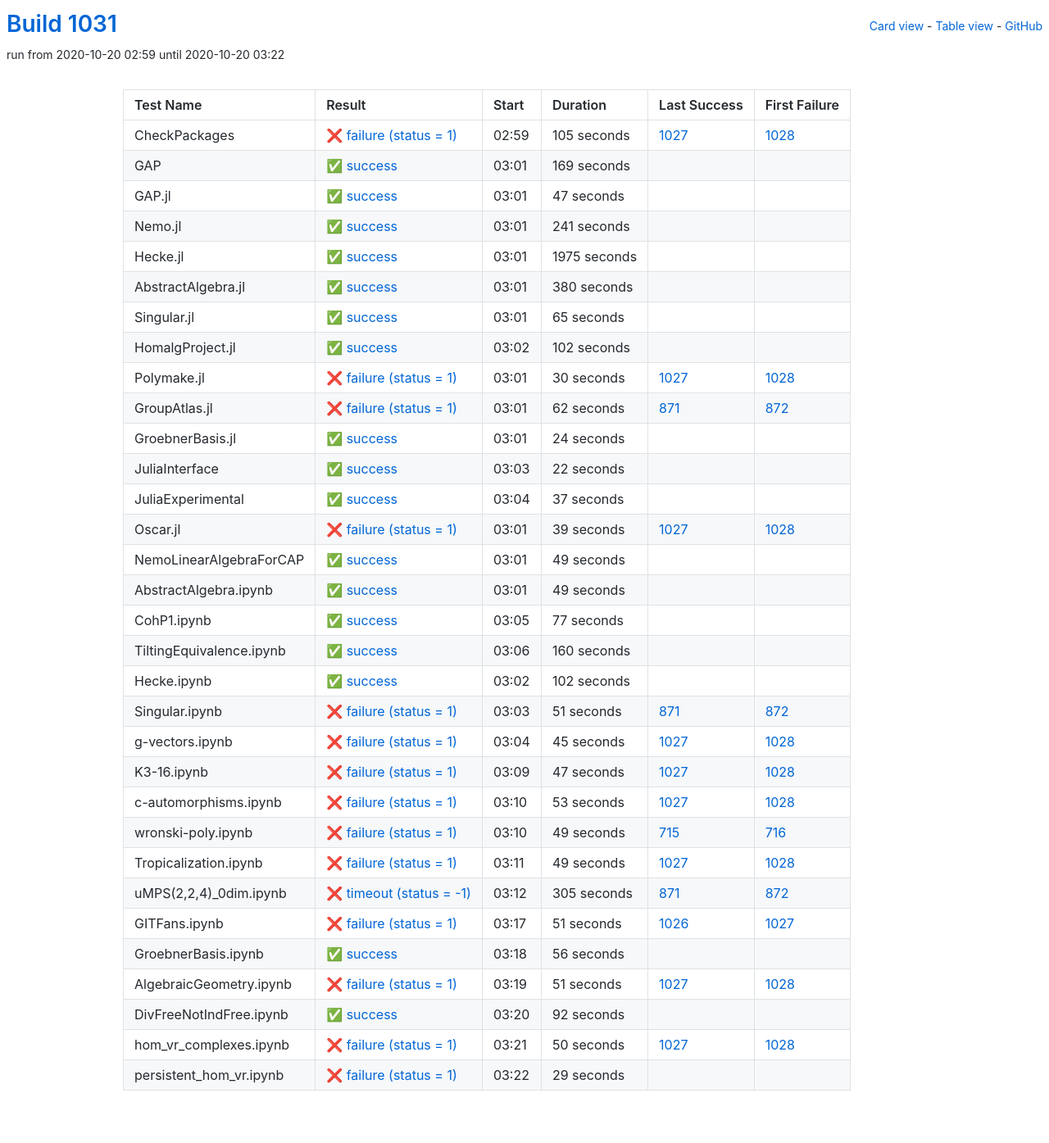
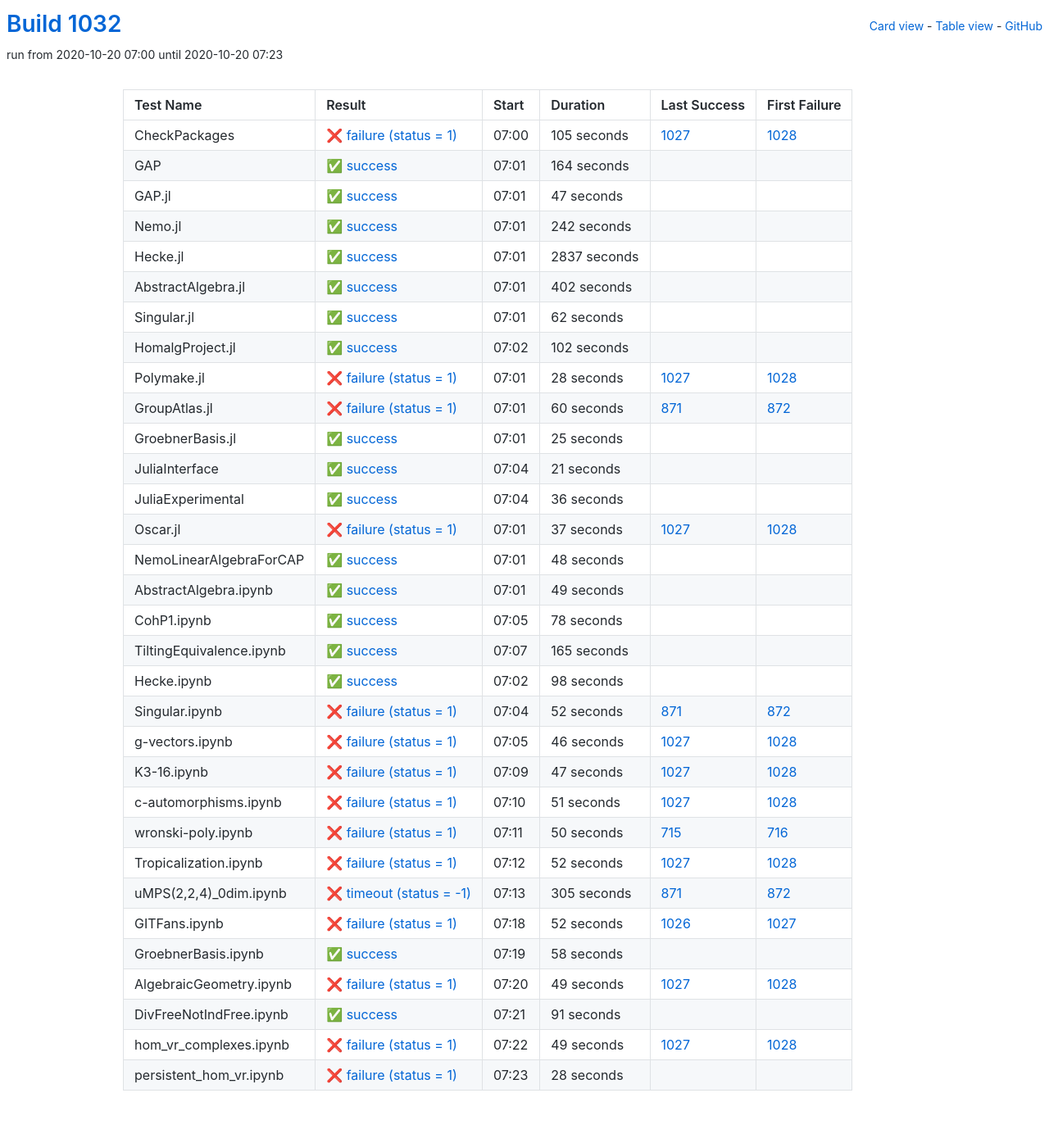
Before and after one commit to oscar-system/oscar-ci-status-stable, a Jekyll site: the page built from table.html, in a window 1280 px wide. Shown: the whole page at 82% size. Built offline with Jekyll 4.4.1, drawn with Linux system fonts in a browser that asks for light colours.

Commit message:
Build #1032

```diff
--- a/_data/ci.yml
+++ b/_data/ci.yml
@@ -1,6 +1,6 @@
 ---
-build: 1031
-build_url: https://oscarci.mathematik.uni-kl.de/job/oscar-stable/1031/
+build: 1032
+build_url: https://oscarci.mathematik.uni-kl.de/job/oscar-stable/1032/
 job: oscar-stable
 organization: oscar-system
 repo: oscar-ci-status-stable
@@ -8,8 +8,8 @@ repourl: https://github.com/oscar-system/oscar-ci-status-stable
 tests:
 - name: CheckPackages
   id: checkpackages
-  log: https://oscarci.mathematik.uni-kl.de/job/oscar-stable/1031/artifact/logs/build-1031/CheckPackages.log
-  start: 2020-10-20 02:59
+  log: https://oscarci.mathematik.uni-kl.de/job/oscar-stable/1032/artifact/logs/build-1032/CheckPackages.log
+  start: 2020-10-20 07:00
   success: false
   exitcode: 1
   status: failure
@@ -20,20 +20,20 @@ tests:
   first_failure_url: https://oscarci.mathematik.uni-kl.de/job/oscar-stable/1028/
 - name: GAP
   id: gap
-  log: https://oscarci.mathematik.uni-kl.de/job/oscar-stable/1031/artifact/logs/build-1031/GAP.log
-  start: 2020-10-20 03:01
+  log: https://oscarci.mathematik.uni-kl.de/job/oscar-stable/1032/artifact/logs/build-1032/GAP.log
+  start: 2020-10-20 07:01
   success: true
   exitcode: 0
   status: success
-  duration: 169
+  duration: 164
   last_success: false
   last_success_url:
   first_failure: false
   first_failure_url:
 - name: GAP.jl
   id: gap-jl
-  log: https://oscarci.mathematik.uni-kl.de/job/oscar-stable/1031/artifact/logs/build-1031/GAP.jl.log
-  start: 2020-10-20 03:01
+  log: https://oscarci.mathematik.uni-kl.de/job/oscar-stable/1032/artifact/logs/build-1032/GAP.jl.log
+  start: 2020-10-20 07:01
   success: true
   exitcode: 0
   status: success
@@ -44,56 +44,56 @@ tests:
   first_failure_url:
 - name: Nemo.jl
   id: nemo-jl
-  log: https://oscarci.mathematik.uni-kl.de/job/oscar-stable/1031/artifact/logs/build-1031/Nemo.jl.log
-  start: 2020-10-20 03:01
+  log: https://oscarci.mathematik.uni-kl.de/job/oscar-stable/1032/artifact/logs/build-1032/Nemo.jl.log
+  start: 2020-10-20 07:01
   success: true
   exitcode: 0
   status: success
-  duration: 241
+  duration: 242
   last_success: false
   last_success_url:
   first_failure: false
   first_failure_url:
 - name: Hecke.jl
   id: hecke-jl
-  log: https://oscarci.mathematik.uni-kl.de/job/oscar-stable/1031/artifact/logs/build-1031/Hecke.jl.log
-  start: 2020-10-20 03:01
+  log: https://oscarci.mathematik.uni-kl.de/job/oscar-stable/1032/artifact/logs/build-1032/Hecke.jl.log
+  start: 2020-10-20 07:01
   success: true
   exitcode: 0
   status: success
-  duration: 1975
+  duration: 2837
   last_success: false
   last_success_url:
   first_failure: false
   first_failure_url:
 - name: AbstractAlgebra.jl
   id: abstractalgebra-jl
-  log: https://oscarci.mathematik.uni-kl.de/job/oscar-stable/1031/artifact/logs/build-1031/AbstractAlgebra.jl.log
-  start: 2020-10-20 03:01
+  log: https://oscarci.mathematik.uni-kl.de/job/oscar-stable/1032/artifact/logs/build-1032/AbstractAlgebra.jl.log
+  start: 2020-10-20 07:01
   success: true
   exitcode: 0
   status: success
-  duration: 380
+  duration: 402
   last_success: false
   last_success_url:
   first_failure: false
   first_failure_url:
 - name: Singular.jl
   id: singular-jl
-  log: https://oscarci.mathematik.uni-kl.de/job/oscar-stable/1031/artifact/logs/build-1031/Singular.jl.log
-  start: 2020-10-20 03:01
+  log: https://oscarci.mathematik.uni-kl.de/job/oscar-stable/1032/artifact/logs/build-1032/Singular.jl.log
+  start: 2020-10-20 07:01
   success: true
   exitcode: 0
   status: success
-  duration: 65
+  duration: 62
   last_success: false
   last_success_url:
   first_failure: false
   first_failure_url:
 - name: HomalgProject.jl
   id: homalgproject-jl
-  log: https://oscarci.mathematik.uni-kl.de/job/oscar-stable/1031/artifact/logs/build-1031/HomalgProject.jl.log
-  start: 2020-10-20 03:02
+  log: https://oscarci.mathematik.uni-kl.de/job/oscar-stable/1032/artifact/logs/build-1032/HomalgProject.jl.log
+  start: 2020-10-20 07:02
   success: true
   exitcode: 0
   status: success
@@ -104,92 +104,92 @@ tests:
   first_failure_url:
 - name: Polymake.jl
   id: polymake-jl
-  log: https://oscarci.mathematik.uni-kl.de/job/oscar-stable/1031/artifact/logs/build-1031/Polymake.jl.log
-  start: 2020-10-20 03:01
+  log: https://oscarci.mathematik.uni-kl.de/job/oscar-stable/1032/artifact/logs/build-1032/Polymake.jl.log
+  start: 2020-10-20 07:01
   success: false
   exitcode: 1
   status: failure
-  duration: 30
+  duration: 28
   last_success: 1027
   last_success_url: https://oscarci.mathematik.uni-kl.de/job/oscar-stable/1027/
   first_failure: 1028
   first_failure_url: https://oscarci.mathematik.uni-kl.de/job/oscar-stable/1028/
 - name: GroupAtlas.jl
   id: groupatlas-jl
-  log: https://oscarci.mathematik.uni-kl.de/job/oscar-stable/1031/artifact/logs/build-1031/GroupAtlas.jl.log
-  start: 2020-10-20 03:01
+  log: https://oscarci.mathematik.uni-kl.de/job/oscar-stable/1032/artifact/logs/build-1032/GroupAtlas.jl.log
+  start: 2020-10-20 07:01
   success: false
   exitcode: 1
   status: failure
-  duration: 62
+  duration: 60
   last_success: 871
   last_success_url: https://oscarci.mathematik.uni-kl.de/job/oscar-stable/871/
   first_failure: 872
   first_failure_url: https://oscarci.mathematik.uni-kl.de/job/oscar-stable/872/
 - name: GroebnerBasis.jl
   id: groebnerbasis-jl
-  log: https://oscarci.mathematik.uni-kl.de/job/oscar-stable/1031/artifact/logs/build-1031/GroebnerBasis.jl.log
-  start: 2020-10-20 03:01
+  log: https://oscarci.mathematik.uni-kl.de/job/oscar-stable/1032/artifact/logs/build-1032/GroebnerBasis.jl.log
+  start: 2020-10-20 07:01
   success: true
   exitcode: 0
   status: success
-  duration: 24
+  duration: 25
   last_success: false
   last_success_url:
   first_failure: false
   first_failure_url:
 - name: JuliaInterface
   id: juliainterface
-  log: https://oscarci.mathematik.uni-kl.de/job/oscar-stable/1031/artifact/logs/build-1031/JuliaInterface.log
-  start: 2020-10-20 03:03
+  log: https://oscarci.mathematik.uni-kl.de/job/oscar-stable/1032/artifact/logs/build-1032/JuliaInterface.log
+  start: 2020-10-20 07:04
   success: true
   exitcode: 0
   status: success
-  duration: 22
+  duration: 21
   last_success: false
   last_success_url:
   first_failure: false
   first_failure_url:
 - name: JuliaExperimental
   id: juliaexperimental
-  log: https://oscarci.mathematik.uni-kl.de/job/oscar-stable/1031/artifact/logs/build-1031/JuliaExperimental.log
-  start: 2020-10-20 03:04
+  log: https://oscarci.mathematik.uni-kl.de/job/oscar-stable/1032/artifact/logs/build-1032/JuliaExperimental.log
+  start: 2020-10-20 07:04
   success: true
   exitcode: 0
   status: success
-  duration: 37
+  duration: 36
   last_success: false
   last_success_url:
   first_failure: false
   first_failure_url:
 - name: Oscar.jl
   id: oscar-jl
-  log: https://oscarci.mathematik.uni-kl.de/job/oscar-stable/1031/artifact/logs/build-1031/Oscar.jl.log
-  start: 2020-10-20 03:01
+  log: https://oscarci.mathematik.uni-kl.de/job/oscar-stable/1032/artifact/logs/build-1032/Oscar.jl.log
+  start: 2020-10-20 07:01
   success: false
   exitcode: 1
   status: failure
-  duration: 39
+  duration: 37
   last_success: 1027
   last_success_url: https://oscarci.mathematik.uni-kl.de/job/oscar-stable/1027/
   first_failure: 1028
   first_failure_url: https://oscarci.mathematik.uni-kl.de/job/oscar-stable/1028/
 - name: NemoLinearAlgebraForCAP
   id: nemolinearalgebraforcap
-  log: https://oscarci.mathematik.uni-kl.de/job/oscar-stable/1031/artifact/logs/build-1031/NemoLinearAlgebraForCAP.log
-  start: 2020-10-20 03:01
+  log: https://oscarci.mathematik.uni-kl.de/job/oscar-stable/1032/artifact/logs/build-1032/NemoLinearAlgebraForCAP.log
+  start: 2020-10-20 07:01
   success: true
   exitcode: 0
   status: success
-  duration: 49
+  duration: 48
   last_success: false
   last_success_url:
   first_failure: false
   first_failure_url:
 - name: AbstractAlgebra.ipynb
   id: abstractalgebra-ipynb
-  log: https://oscarci.mathematik.uni-kl.de/job/oscar-stable/1031/artifact/logs/build-1031/AbstractAlgebra.ipynb.log
-  start: 2020-10-20 03:01
+  log: https://oscarci.mathematik.uni-kl.de/job/oscar-stable/1032/artifact/logs/build-1032/AbstractAlgebra.ipynb.log
+  start: 2020-10-20 07:01
   success: true
   exitcode: 0
   status: success
@@ -200,68 +200,68 @@ tests:
   first_failure_url:
 - name: CohP1.ipynb
   id: cohp1-ipynb
-  log: https://oscarci.mathematik.uni-kl.de/job/oscar-stable/1031/artifact/logs/build-1031/CohP1.ipynb.log
-  start: 2020-10-20 03:05
+  log: https://oscarci.mathematik.uni-kl.de/job/oscar-stable/1032/artifact/logs/build-1032/CohP1.ipynb.log
+  start: 2020-10-20 07:05
   success: true
   exitcode: 0
   status: success
-  duration: 77
+  duration: 78
   last_success: false
   last_success_url:
   first_failure: false
   first_failure_url:
 - name: TiltingEquivalence.ipynb
   id: tiltingequivalence-ipynb
-  log: https://oscarci.mathematik.uni-kl.de/job/oscar-stable/1031/artifact/logs/build-1031/TiltingEquivalence.ipynb.log
-  start: 2020-10-20 03:06
+  log: https://oscarci.mathematik.uni-kl.de/job/oscar-stable/1032/artifact/logs/build-1032/TiltingEquivalence.ipynb.log
+  start: 2020-10-20 07:07
   success: true
   exitcode: 0
   status: success
-  duration: 160
+  duration: 165
   last_success: false
   last_success_url:
   first_failure: false
   first_failure_url:
 - name: Hecke.ipynb
   id: hecke-ipynb
-  log: https://oscarci.mathematik.uni-kl.de/job/oscar-stable/1031/artifact/logs/build-1031/Hecke.ipynb.log
-  start: 2020-10-20 03:02
+  log: https://oscarci.mathematik.uni-kl.de/job/oscar-stable/1032/artifact/logs/build-1032/Hecke.ipynb.log
+  start: 2020-10-20 07:02
   success: true
   exitcode: 0
   status: success
-  duration: 102
+  duration: 98
   last_success: false
   last_success_url:
   first_failure: false
   first_failure_url:
 - name: Singular.ipynb
   id: singular-ipynb
-  log: https://oscarci.mathematik.uni-kl.de/job/oscar-stable/1031/artifact/logs/build-1031/Singular.ipynb.log
-  start: 2020-10-20 03:03
+  log: https://oscarci.mathematik.uni-kl.de/job/oscar-stable/1032/artifact/logs/build-1032/Singular.ipynb.log
+  start: 2020-10-20 07:04
   success: false
   exitcode: 1
   status: failure
-  duration: 51
+  duration: 52
   last_success: 871
   last_success_url: https://oscarci.mathematik.uni-kl.de/job/oscar-stable/871/
   first_failure: 872
   first_failure_url: https://oscarci.mathematik.uni-kl.de/job/oscar-stable/872/
 - name: g-vectors.ipynb
   id: g-vectors-ipynb
-  log: https://oscarci.mathematik.uni-kl.de/job/oscar-stable/1031/artifact/logs/build-1031/g-vectors.ipynb.log
-  start: 2020-10-20 03:04
+  log: https://oscarci.mathematik.uni-kl.de/job/oscar-stable/1032/artifact/logs/build-1032/g-vectors.ipynb.log
+  start: 2020-10-20 07:05
   success: false
   exitcode: 1
   status: failure
-  duration: 45
+  duration: 46
   last_success: 1027
   last_success_url: https://oscarci.mathematik.uni-kl.de/job/oscar-stable/1027/
   first_failure: 1028
   first_failure_url: https://oscarci.mathematik.uni-kl.de/job/oscar-stable/1028/
 - name: K3-16.ipynb
   id: k3-16-ipynb
-  log: https://oscarci.mathematik.uni-kl.de/job/oscar-stable/1031/artifact/logs/build-1031/K3-16.ipynb.log
-  start: 2020-10-20 03:09
+  log: https://oscarci.mathematik.uni-kl.de/job/oscar-stable/1032/artifact/logs/build-1032/K3-16.ipynb.log
+  start: 2020-10-20 07:09
   success: false
   exitcode: 1
   status: failure
@@ -272,44 +272,44 @@ tests:
   first_failure_url: https://oscarci.mathematik.uni-kl.de/job/oscar-stable/1028/
 - name: c-automorphisms.ipynb
   id: c-automorphisms-ipynb
-  log: https://oscarci.mathematik.uni-kl.de/job/oscar-stable/1031/artifact/logs/build-1031/c-automorphisms.ipynb.log
-  start: 2020-10-20 03:10
+  log: https://oscarci.mathematik.uni-kl.de/job/oscar-stable/1032/artifact/logs/build-1032/c-automorphisms.ipynb.log
+  start: 2020-10-20 07:10
   success: false
   exitcode: 1
   status: failure
-  duration: 53
+  duration: 51
   last_success: 1027
   last_success_url: https://oscarci.mathematik.uni-kl.de/job/oscar-stable/1027/
   first_failure: 1028
   first_failure_url: https://oscarci.mathematik.uni-kl.de/job/oscar-stable/1028/
 - name: wronski-poly.ipynb
   id: wronski-poly-ipynb
-  log: https://oscarci.mathematik.uni-kl.de/job/oscar-stable/1031/artifact/logs/build-1031/wronski-poly.ipynb.log
-  start: 2020-10-20 03:10
+  log: https://oscarci.mathematik.uni-kl.de/job/oscar-stable/1032/artifact/logs/build-1032/wronski-poly.ipynb.log
+  start: 2020-10-20 07:11
   success: false
   exitcode: 1
   status: failure
-  duration: 49
+  duration: 50
   last_success: 715
   last_success_url: https://oscarci.mathematik.uni-kl.de/job/oscar-stable/715/
   first_failure: 716
   first_failure_url: https://oscarci.mathematik.uni-kl.de/job/oscar-stable/716/
 - name: Tropicalization.ipynb
   id: tropicalization-ipynb
-  log: https://oscarci.mathematik.uni-kl.de/job/oscar-stable/1031/artifact/logs/build-1031/Tropicalization.ipynb.log
-  start: 2020-10-20 03:11
+  log: https://oscarci.mathematik.uni-kl.de/job/oscar-stable/1032/artifact/logs/build-1032/Tropicalization.ipynb.log
+  start: 2020-10-20 07:12
   success: false
   exitcode: 1
   status: failure
-  duration: 49
+  duration: 52
   last_success: 1027
   last_success_url: https://oscarci.mathematik.uni-kl.de/job/oscar-stable/1027/
   first_failure: 1028
   first_failure_url: https://oscarci.mathematik.uni-kl.de/job/oscar-stable/1028/
 - name: uMPS(2,2,4)_0dim.ipynb
   id: umps-2-2-4-0dim-ipynb
-  log: https://oscarci.mathematik.uni-kl.de/job/oscar-stable/1031/artifact/logs/build-1031/uMPS-2-2-4-_0dim.ipynb.log
-  start: 2020-10-20 03:12
+  log: https://oscarci.mathematik.uni-kl.de/job/oscar-stable/1032/artifact/logs/build-1032/uMPS-2-2-4-_0dim.ipynb.log
+  start: 2020-10-20 07:13
   success: false
   exitcode: -1
   status: timeout
@@ -320,72 +320,72 @@ tests:
   first_failure_url: https://oscarci.mathematik.uni-kl.de/job/oscar-stable/872/
 - name: GITFans.ipynb
   id: gitfans-ipynb
-  log: https://oscarci.mathematik.uni-kl.de/job/oscar-stable/1031/artifact/logs/build-1031/GITFans.ipynb.log
-  start: 2020-10-20 03:17
+  log: https://oscarci.mathematik.uni-kl.de/job/oscar-stable/1032/artifact/logs/build-1032/GITFans.ipynb.log
+  start: 2020-10-20 07:18
   success: false
   exitcode: 1
   status: failure
-  duration: 51
+  duration: 52
   last_success: 1026
   last_success_url: https://oscarci.mathematik.uni-kl.de/job/oscar-stable/1026/
   first_failure: 1027
   first_failure_url: https://oscarci.mathematik.uni-kl.de/job/oscar-stable/1027/
 - name: GroebnerBasis.ipynb
   id: groebnerbasis-ipynb
-  log: https://oscarci.mathematik.uni-kl.de/job/oscar-stable/1031/artifact/logs/build-1031/GroebnerBasis.ipynb.log
-  start: 2020-10-20 03:18
+  log: https://oscarci.mathematik.uni-kl.de/job/oscar-stable/1032/artifact/logs/build-1032/GroebnerBasis.ipynb.log
+  start: 2020-10-20 07:19
   success: true
   exitcode: 0
   status: success
-  duration: 56
+  duration: 58
   last_success: false
   last_success_url:
   first_failure: false
   first_failure_url:
 - name: AlgebraicGeometry.ipynb
   id: algebraicgeometry-ipynb
-  log: https://oscarci.mathematik.uni-kl.de/job/oscar-stable/1031/artifact/logs/build-1031/AlgebraicGeometry.ipynb.log
-  start: 2020-10-20 03:19
+  log: https://oscarci.mathematik.uni-kl.de/job/oscar-stable/1032/artifact/logs/build-1032/AlgebraicGeometry.ipynb.log
+  start: 2020-10-20 07:20
   success: false
   exitcode: 1
   status: failure
-  duration: 51
+  duration: 49
   last_success: 1027
   last_success_url: https://oscarci.mathematik.uni-kl.de/job/oscar-stable/1027/
   first_failure: 1028
   first_failure_url: https://oscarci.mathematik.uni-kl.de/job/oscar-stable/1028/
 - name: DivFreeNotIndFree.ipynb
   id: divfreenotindfree-ipynb
-  log: https://oscarci.mathematik.uni-kl.de/job/oscar-stable/1031/artifact/logs/build-1031/DivFreeNotIndFree.ipynb.log
-  start: 2020-10-20 03:20
+  log: https://oscarci.mathematik.uni-kl.de/job/oscar-stable/1032/artifact/logs/build-1032/DivFreeNotIndFree.ipynb.log
+  start: 2020-10-20 07:21
   success: true
   exitcode: 0
   status: success
-  duration: 92
+  duration: 91
   last_success: false
   last_success_url:
   first_failure: false
   first_failure_url:
 - name: hom_vr_complexes.ipynb
   id: hom-vr-complexes-ipynb
-  log: https://oscarci.mathematik.uni-kl.de/job/oscar-stable/1031/artifact/logs/build-1031/hom_vr_complexes.ipynb.log
-  start: 2020-10-20 03:21
+  log: https://oscarci.mathematik.uni-kl.de/job/oscar-stable/1032/artifact/logs/build-1032/hom_vr_complexes.ipynb.log
+  start: 2020-10-20 07:22
   success: false
   exitcode: 1
   status: failure
-  duration: 50
+  duration: 49
   last_success: 1027
   last_success_url: https://oscarci.mathematik.uni-kl.de/job/oscar-stable/1027/
   first_failure: 1028
   first_failure_url: https://oscarci.mathematik.uni-kl.de/job/oscar-stable/1028/
 - name: persistent_hom_vr.ipynb
   id: persistent-hom-vr-ipynb
-  log: https://oscarci.mathematik.uni-kl.de/job/oscar-stable/1031/artifact/logs/build-1031/persistent_hom_vr.ipynb.log
-  start: 2020-10-20 03:22
+  log: https://oscarci.mathematik.uni-kl.de/job/oscar-stable/1032/artifact/logs/build-1032/persistent_hom_vr.ipynb.log
+  start: 2020-10-20 07:23
   success: false
   exitcode: 1
   status: failure
-  duration: 29
+  duration: 28
   last_success: false
   last_success_url:
   first_failure: false
```
Also changed, not shown: README.md.
